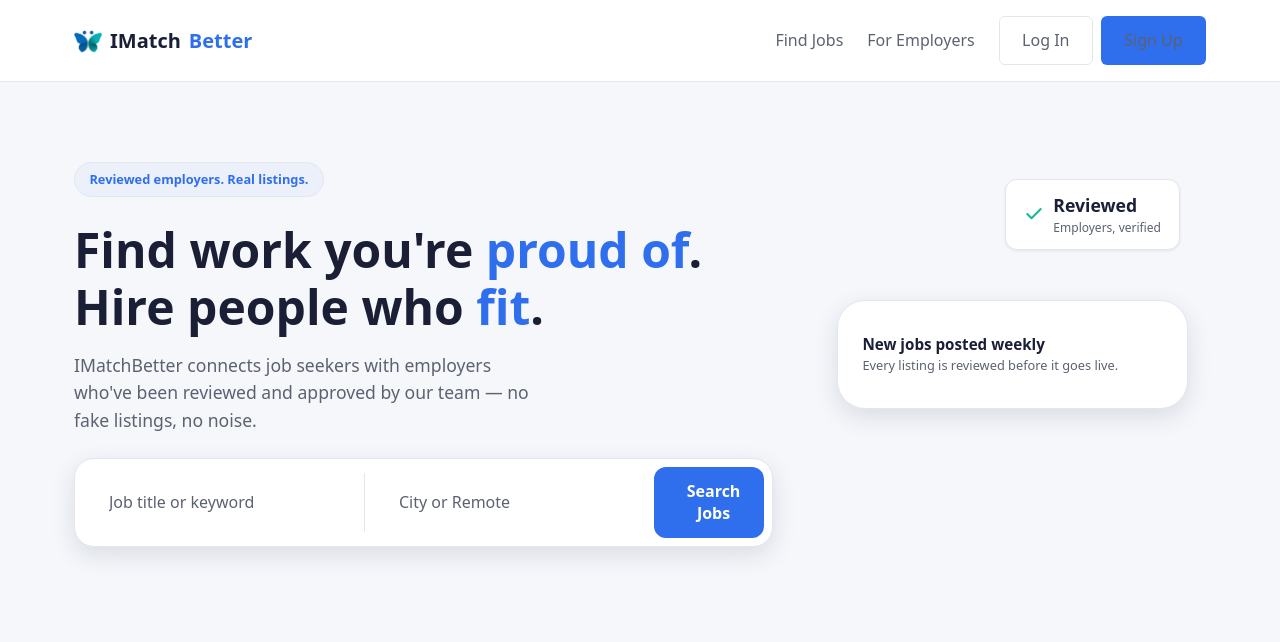
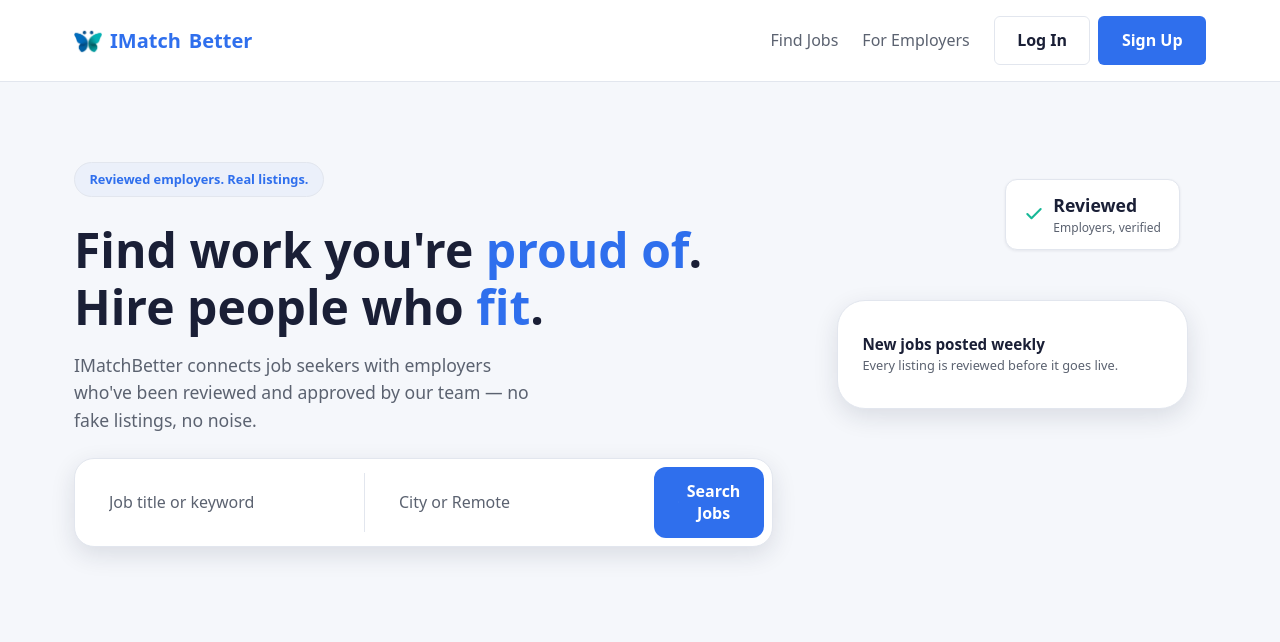
Before and after one commit to DREXieee/IMatchBetter, a PHP site: page / in a window 1280 px wide. Shown: the top 642 px of the page. Run offline with PHP 8.4, Linux system fonts and the light colour scheme; data that the repository does not hold is empty.

Commit message:
Fix low-contrast/invisible Sign Up button in the nav
Two broad selectors — .main-nav a (layout.css) and body.landing-page a
(landing.css) — had higher CSS specificity than .btn-primary/.btn-outline,
so they silently overrode any button's own text color whenever it also
lived inside the nav or on the landing page. On the landing page this set
"Sign Up"'s text to the exact same blue as its own background, making it
fully invisible rather than just low-contrast. Scoped both selectors with
:not(.btn), matching a :not(.btn) exclusion that was already correctly
applied nearby to the underline-hover effect but had been missed on the
color rules themselves.

Co-Authored-By: Claude Sonnet 5 <noreply@anthropic.com>
Claude-Session: https://claude.ai/code/session_01APKi6iBdYArXANd3WmCEpy

```diff
--- a/css/landing.css
+++ b/css/landing.css
@@ -24,7 +24,7 @@ body.landing-page {
     color: var(--lp-text);
 }
 
-body.landing-page a { color: var(--lp-primary); }
+body.landing-page a:not(.btn) { color: var(--lp-primary); }
 
 /* -------------------------------------------------------------------------
    Focus indicators — visible only for keyboard navigation (:focus-visible)
@@ -61,8 +61,8 @@ body.landing-page .site-header {
 body.landing-page .brand { color: var(--lp-text); }
 body.landing-page .brand span { color: var(--lp-primary); }
 
-body.landing-page .main-nav a { color: var(--lp-text-muted); position: relative; }
-body.landing-page .main-nav a:hover { color: var(--lp-text); text-decoration: none; }
+body.landing-page .main-nav a:not(.btn) { color: var(--lp-text-muted); position: relative; }
+body.landing-page .main-nav a:not(.btn):hover { color: var(--lp-text); text-decoration: none; }
 body.landing-page .main-nav > a:not(.btn)::after {
     content: '';
     position: absolute;
--- a/css/layout.css
+++ b/css/layout.css
@@ -53,11 +53,11 @@
     gap: var(--space-4);
 }
 
-.main-nav a {
+.main-nav a:not(.btn) {
     color: var(--color-text);
     font-weight: 500;
 }
-.main-nav a:hover { color: var(--color-primary); text-decoration: none; }
+.main-nav a:not(.btn):hover { color: var(--color-primary); text-decoration: none; }
 
 .nav-actions { display: flex; gap: var(--space-2); align-items: center; }
 
```
